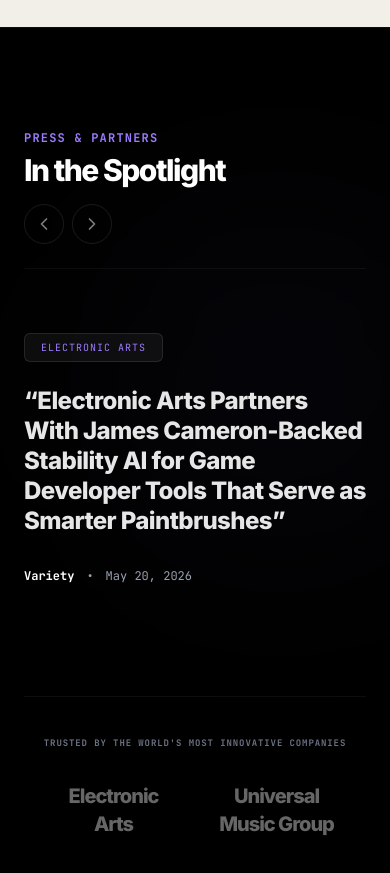
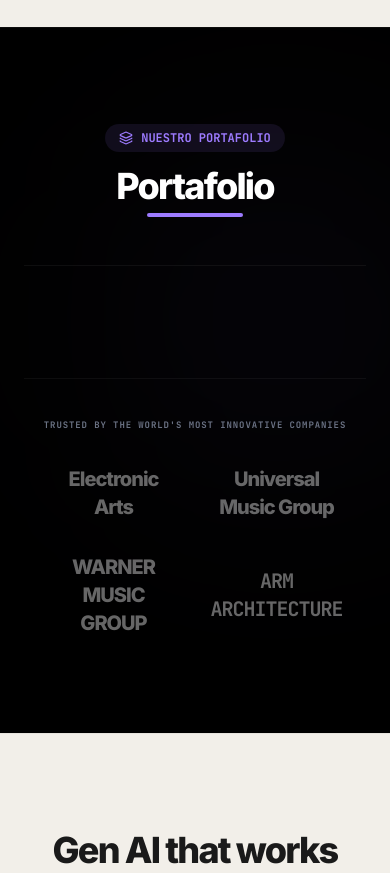
Before and after one commit to auroraserviceem-lab/STABILITY.IA, a React (Vite) app: page / in a window 390 px wide. Shown: the part 6680-7553 px from the top of the page. Built offline with nearby package versions, Linux system fonts and the light colour scheme.

Commit message:
refactor: remove unused review data and state
Clean up redundant code by removing the unused REVIEWS_DATA constant and its corresponding activeReviewIndex state.

```diff
--- a/src/App.tsx
+++ b/src/App.tsx
@@ -104,31 +104,9 @@
   }
 ];
 
-const REVIEWS_DATA = [
-  {
-    logo: "ELECTRONIC ARTS",
-    quote: "Electronic Arts Partners With James Cameron-Backed Stability AI for Game Developer Tools That Serve as Smarter Paintbrushes",
-    source: "Variety",
-    date: "May 20, 2026"
-  },
-  {
-    logo: "UNIVERSAL MUSIC GROUP",
-    quote: "Universal Music Group integrates deep model weights to empower audio synthesis with structural brand safety rules",
-    source: "Billboard",
-    date: "April 18, 2026"
-  },
-  {
-    logo: "ARM ARCHITECTURE",
-    quote: "Arm licenses custom on-device silicon neural matrices designed to compute high-definition diffusion models under 1.5 Watts",
-    source: "Teardown News",
-    date: "February 11, 2026"
-  }
-];
-
 export default function App() {
   const [promptText, setPromptText] = useState("Vivid rose-gold headphone, warm golden hour backlighting, photorealistic portrait shot, octane render, beautiful braid strands");
   const [isPrompting, setIsPrompting] = useState(false);
-  const [activeReviewIndex, setActiveReviewIndex] = useState(0);
 
   const ROTATING_WORDS = ["landing page", "multipágina", "e‑commerce"];
   const [wordIndex, setWordIndex] = useState(0);
@@ -824,56 +802,19 @@
 
         <div className="max-w-7xl mx-auto">
 
-          <div className="flex flex-col md:flex-row justify-between items-start md:items-center mb-16 pb-6 border-b border-white/5">
-            <div>
-              <span className="font-mono text-xs text-[#9D7BFF] uppercase tracking-widest font-bold">Press & Partners</span>
-              <h2 className="text-3xl md:text-5xl font-extrabold tracking-tighter mt-1">In the Spotlight</h2>
+          <div className="flex flex-col md:flex-row justify-between items-center md:items-end mb-16 pb-6 border-b border-white/5 relative">
+            <div className="flex-1 text-center">
+              <div className="inline-flex items-center gap-2 bg-[#9D7BFF]/10 text-[#9D7BFF] px-3.5 py-1.5 rounded-full text-xs font-mono uppercase font-bold mb-4">
+                <Layers className="w-3.5 h-3.5" />
+                NUESTRO PORTAFOLIO
+              </div>
+              <h2 className="text-4xl sm:text-5xl md:text-6xl font-extrabold tracking-tighter leading-[1.05] mb-6 text-white text-center">
+                <span className="relative inline-block pb-3">
+                  Portafolio
+                  <span className="absolute bottom-0 left-1/2 -translate-x-1/2 w-24 h-1 bg-[#9D7BFF] rounded-full" />
+                </span>
+              </h2>
             </div>
-
-            {/* Slider triggers */}
-            <div className="flex items-center gap-2 mt-4 md:mt-0">
-              <button
-                onClick={() => setActiveReviewIndex((val) => (val - 1 + REVIEWS_DATA.length) % REVIEWS_DATA.length)}
-                className="h-10 w-10 rounded-full border border-white/10 flex items-center justify-center text-white/50 hover:text-white hover:border-[#9D7BFF]/40 hover:bg-white/5 transition-all cursor-pointer"
-              >
-                <ChevronLeft className="w-5 h-5" />
-              </button>
-              <button
-                onClick={() => setActiveReviewIndex((val) => (val + 1) % REVIEWS_DATA.length)}
-                className="h-10 w-10 rounded-full border border-white/10 flex items-center justify-center text-white/50 hover:text-white hover:border-[#9D7BFF]/40 hover:bg-white/5 transition-all cursor-pointer"
-              >
-                <ChevronRight className="w-5 h-5" />
-              </button>
-            </div>
-          </div>
-
-          {/* Active Review Box */}
-          <div className="min-h-[220px] relative">
-            <AnimatePresence mode="wait">
-              <motion.div
-                key={activeReviewIndex}
-                initial={{ opacity: 0, x: 20 }}
-                animate={{ opacity: 1, x: 0 }}
-                exit={{ opacity: 0, x: -20 }}
-                transition={{ duration: 0.5 }}
-                className="space-y-6 max-w-4xl"
-              >
-                {/* Brand stylized logo badge */}
-                <div className="inline-block bg-white/5 border border-white/10 px-4 py-1.5 rounded-md text-[10px] font-mono tracking-widest text-[#9D7BFF] uppercase">
-                  {REVIEWS_DATA[activeReviewIndex].logo}
-                </div>
-
-                <p className="text-2xl sm:text-3xl md:text-4xl font-extrabold tracking-tight text-white/90 leading-tight">
-                  “{REVIEWS_DATA[activeReviewIndex].quote}”
-                </p>
-
-                <div className="flex items-center gap-3 pt-2 text-xs text-gray-400 font-mono">
-                  <span className="font-bold text-white">{REVIEWS_DATA[activeReviewIndex].source}</span>
-                  <span>•</span>
-                  <span>{REVIEWS_DATA[activeReviewIndex].date}</span>
-                </div>
-              </motion.div>
-            </AnimatePresence>
           </div>
 
           {/* Trusted partners bottom band (Inspired by Imagen 4 UMG/EA/Warner/Arm) */}
```
